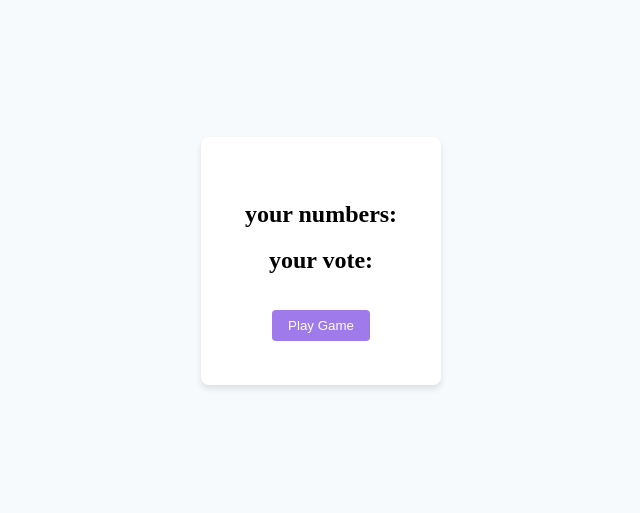
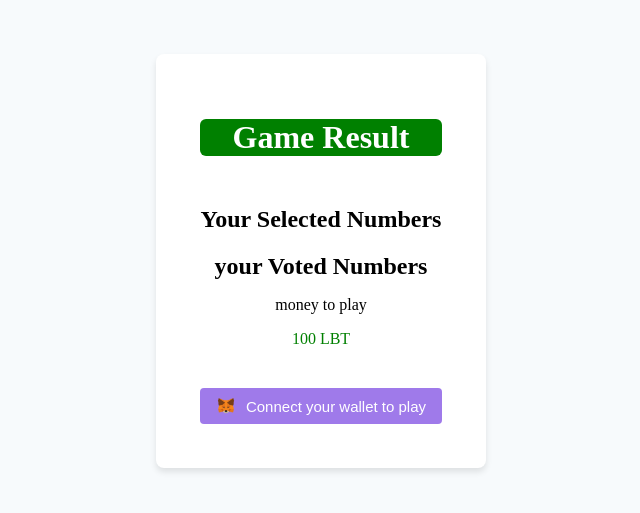
Before and after one commit to najiibmohamed11/LottobitDemoApp, a React (Vite) app: page /result in a window 1280 px wide. Shown: the part 173-686 px from the top of the page, without its empty margins (319-959 px from the left). Built offline with nearby package versions, Linux system fonts and the light colour scheme.

Commit message:
adding some validation and connect wallet

```diff
--- a/package.json
+++ b/package.json
@@ -10,6 +10,7 @@
     "preview": "vite preview"
   },
   "dependencies": {
+    "ethers": "^6.13.0",
     "react": "^18.2.0",
     "react-dom": "^18.2.0",
     "react-router-dom": "^6.23.1"
--- a/src/App.jsx
+++ b/src/App.jsx
@@ -4,7 +4,7 @@ import NumberSelector from './components/NumberSelector';
 import VotingScreen from './components/VotingScreen';
 import { NumberProvider } from './components/NumberProvider';
 import ResultsScreen from './components/ResultsScreen';
-// import { NumberProvider } from './NumberContext';
+import ConnectWallet from './components/ConnectWallet';
 
 function App() {
   return (
--- /dev/null
+++ b/src/components/ConnectWallet.jsx
@@ -0,0 +1,42 @@
+import React, { useState } from 'react'
+import { useNavigate } from 'react-router-dom';
+import MetaMask from "../assets/metMask.png"
+
+export default function ConnectWallet() {
+    const [walletAddress, setWalletAddress] = useState("");
+    const navigate = useNavigate();
+
+    const connectWallet = async () => {
+        if (typeof window !== "undefined" && typeof window.ethereum !== "undefined") {
+          try {
+            /* MetaMask is installed */
+            const accounts = await window.ethereum.request({
+              method: "eth_requestAccounts",
+            });
+            setWalletAddress(accounts[0]);
+            console.log(accounts[0]);
+          } catch (err) {
+            console.error(err.message);
+          }
+        } else {
+          /* MetaMask is not installed */
+          alert("Please install MetaMask");
+        }
+      };
+
+    const truncateAddress = (address) => {
+        if (!address) return "";
+        const start = address.slice(0, 8);
+        const end = address.slice(-4);
+        return `${start}...${end}`;
+    };
+
+    return (
+        <div className='wallet-btn'>
+            <button className='button connect-wallet' onClick={connectWallet}>
+                <img src={MetaMask} alt="" width={20} />
+                {walletAddress ? truncateAddress(walletAddress) : "Connect your wallet to play"}
+            </button>
+        </div>
+    );
+}
--- a/src/components/NumberSelection.css
+++ b/src/components/NumberSelection.css
@@ -65,7 +65,8 @@
   .purple {
     background-color: #9f7aea;
     border: none;
-    margin-top: 20px;
+    margin-top: 40px;
+    font-size: 15px;
   }
 
   h2 {
@@ -89,3 +90,56 @@
     margin-top: 20px;
   }
   .more-number-error{color:white;background-color: red;border-radius: 5px;}
+
+  .connect-wallet{
+    background-color: #9f7aea;
+    border: none;
+    margin-top: 40px;
+    font-size: 15px;
+    display: flex;
+    justify-content: space-between;
+    align-items: center;
+  }
+
+  .btn-resalt{
+    font-weight: bold;
+    text-align: center;
+    margin: 0 4px;
+    border-radius: 50%;
+    background-color: #1E196D;
+    color: white;
+    font-size: 1.2rem;
+    width: 40px;
+    height: 40px;
+    border: none;
+    transition: background-color 0.3s, transform 0.3s;
+
+
+  }
+  .vote{
+    background-color: #FF6666;
+  }
+
+  /* .resualt{
+    display: flex;
+    flex-direction: column;
+    height: 50vh;
+  }
+  */
+
+  .resualt h1{
+    background-color: green;
+    border-radius:6px ;
+    color: white;
+    margin-bottom: 50px;
+  }
+
+  .connect-wallet img{
+    padding-right: 10px;
+  }
+
+  .wallet-btn{
+    display: flex;
+    flex-direction: row;
+    justify-content: center;
+  }
--- a/src/components/ResultsScreen.jsx
+++ b/src/components/ResultsScreen.jsx
@@ -1,15 +1,39 @@
 import React from "react";
 import { useNumbers } from "./NumberProvider"; // Ensure the path is correct
 import { useNavigate } from "react-router-dom";
+import ConnectWallet from "./ConnectWallet";
 const ResultsScreen = () => {
   const { sortedSelectedNumbers, sortedVotedNumbers } = useNumbers();
       const navigate=  useNavigate()
   return (
-    <div className="screen" id="display-results">
-      <h2>your numbers: {sortedSelectedNumbers.join(', ')}</h2>
-      <h2 className="">your vote: {sortedVotedNumbers.join(', ')}</h2>
+    <div className="screen resualt" id="display-results">
+      <h1>Game Result</h1>
+      <h2>Your Selected Numbers</h2>
+      <div className="resalt-row">
+        {
+          sortedSelectedNumbers.map((number)=>{
+            return         <button key={number} className="btn-resalt">{number}</button>
+
+          })
+        }
+      </div>
+      <h2 className="">your Voted Numbers </h2>
+      <div className="resalt-row">
+        {
+          sortedVotedNumbers.map((number)=>{
+            return         <button key={number} className="btn-resalt vote">{number}</button>
+
+          })
+        }
+      </div>
+      <div className="money-to-play">
+        <p>money to play</p>
+        <span style={{color:"green"}}>100 LBT</span>
+      </div>
+
+
       {/* Additional result display logic goes here */}
-      <button className="button purple" onClick={()=>navigate("/")}>Play Game</button>
+      <ConnectWallet/>
     </div>
   );
 }
--- a/src/components/VotingScreen.jsx
+++ b/src/components/VotingScreen.jsx
@@ -1,34 +1,59 @@
-import React, { useState } from 'react';
+import React, { useEffect, useState } from 'react';
 import PyramidGrid from './PyramidGrid';
 import { useNumbers } from './NumberProvider';
 import { useNavigate } from 'react-router-dom';
-// import { useNumbers } from '../NumberContext';
 
 const VotingScreen = () => {
-  const { setSortedVotedNumbers,votedListLength } = useNumbers();
-  const [insuvicent,setInsuvicent] = useState(false)
+  const { setSortedVotedNumbers, votedListLength, sortedSelectedNumbers, sortedVotedNumbers } = useNumbers();
+  const [insufficient, setInsufficient] = useState(false);
+  const [isSameNumber, setIsSameNumber] = useState(false);
+  const navigate = useNavigate();
 
-  const handleClick=()=>{
-    if(votedListLength==7){
-      navigate('/result')
+  const arraysAreEqual = (arr1, arr2) => {
+    if (arr1.length !== arr2.length) return false;
+    for (let i = 0; i < arr1.length; i++) {
+      if (arr1[i] !== arr2[i]) return false;
+    }
+    return true;
+  };
 
-    }else{
-      setInsuvicent(true);
+  // useEffect(()=>{
+  //    if (arraysAreEqual(sortedSelectedNumbers, sortedVotedNumbers)&&votedListLength!=0) {
+  //     setIsSameNumber(true);
+  //     setInsufficient(false); // Clear the other state to avoid multiple error messages
+  //   } else if(votedListLength<7 && votedListLength!=0) {
+  //     setInsufficient(true);
+  //     setIsSameNumber(false); // Clear the other state to avoid multiple error messages
+  //   }else{
+  //     setInsufficient(false);
+  //     setIsSameNumber(false);
 
+  //   }
+
+  // },[sortedSelectedNumbers,sortedVotedNumbers])
+
+  const handleClick = () => {
+    if (votedListLength === 7 && !arraysAreEqual(sortedSelectedNumbers, sortedVotedNumbers)) {
+      navigate('/result');
+    } else if (arraysAreEqual(sortedSelectedNumbers, sortedVotedNumbers)) {
+      setIsSameNumber(true);
+      setInsufficient(false); // Clear the other state to avoid multiple error messages
+    } else {
+      setInsufficient(true);
+      setIsSameNumber(false); // Clear the other state to avoid multiple error messages
     }
+  };
 
-  }
-  const navigate=useNavigate()
   return (
     <div className="screen" id="vote-numbers">
-        <h2>Vote for Numbers</h2>
-        {insuvicent&&<p className='more-number-error'>PLEAS SELECT MORE NUMBERS</p>}
-
+      <h2>VOTE FOR NUMBER TO BE WINNER</h2>
+      {insufficient && <p className='more-number-error'>PLEASE SELECT MORE NUMBERS</p>}
+      {isSameNumber && <p className='more-number-error'>YOU CAN'T VOTE YOUR NUMBERS</p>}
       <span>{votedListLength}</span>
       <PyramidGrid onNumbersChange={setSortedVotedNumbers} />
       <button className="button green" onClick={handleClick}>Mine My Vote</button>
     </div>
   );
-  }
+};
 
 export default VotingScreen;
```
Also changed, not shown: src/assets/metMask.png (added), 1 other file (tests, documents, lock files or other folders). Lines whose indentation alone changed are shown as unchanged.
